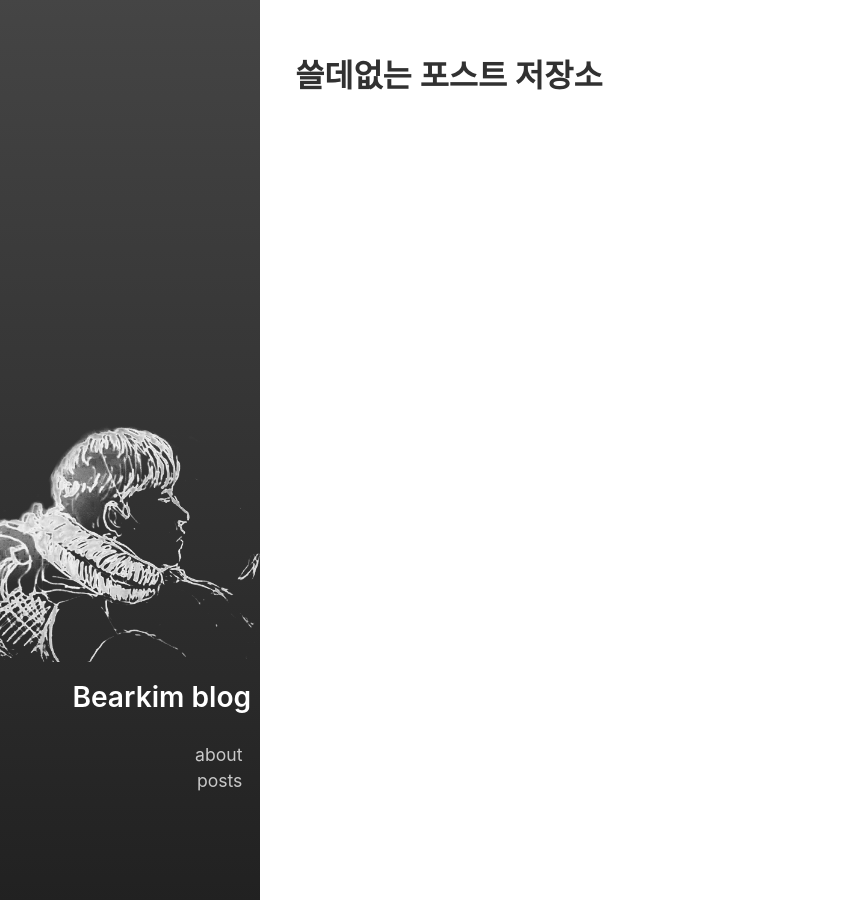
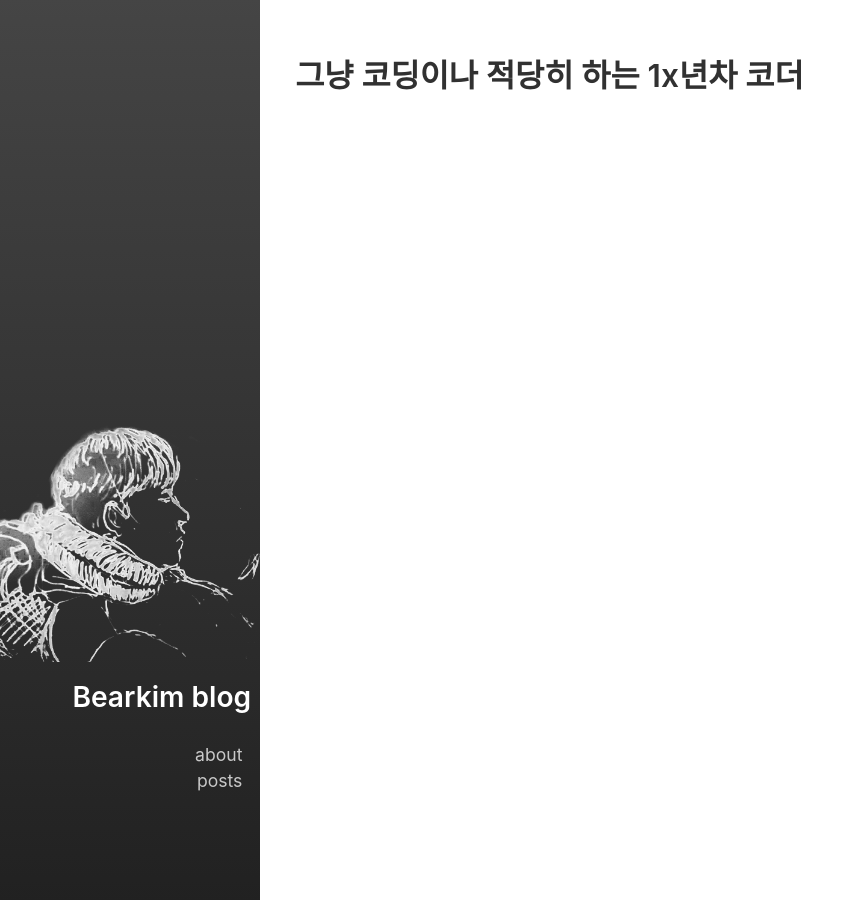
Before and after one commit to bearkim36/bearkim36.github.io, a Jekyll site: the page built from about.html, in a window 1280 px wide. Shown: the whole page, without its empty margins (0-864 px from the left). Built offline with Jekyll 4.4.1, drawn with Linux system fonts in a browser that asks for light colours; some web fonts are replaced.

Commit message:
about 수정

```diff
--- a/about.html
+++ b/about.html
@@ -3,5 +3,5 @@ permalink: /about.html
 layout: default
 ---
 <div class="content">
-  <h1 class="post-title">쓸데없는 포스트 저장소</h1>
+  <h1 class="post-title">그냥 코딩이나 적당히 하는 1x년차 코더</h1>
   </div>
```
